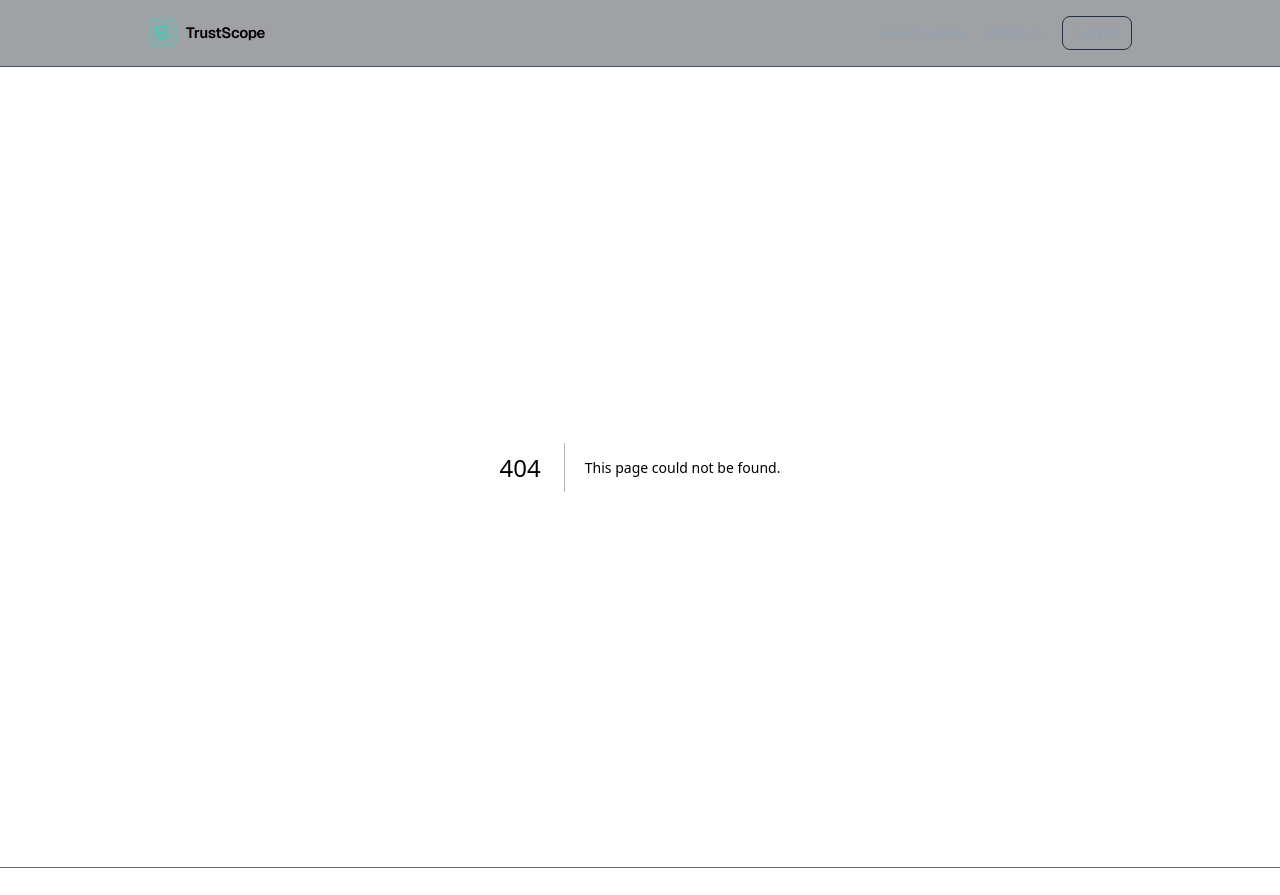
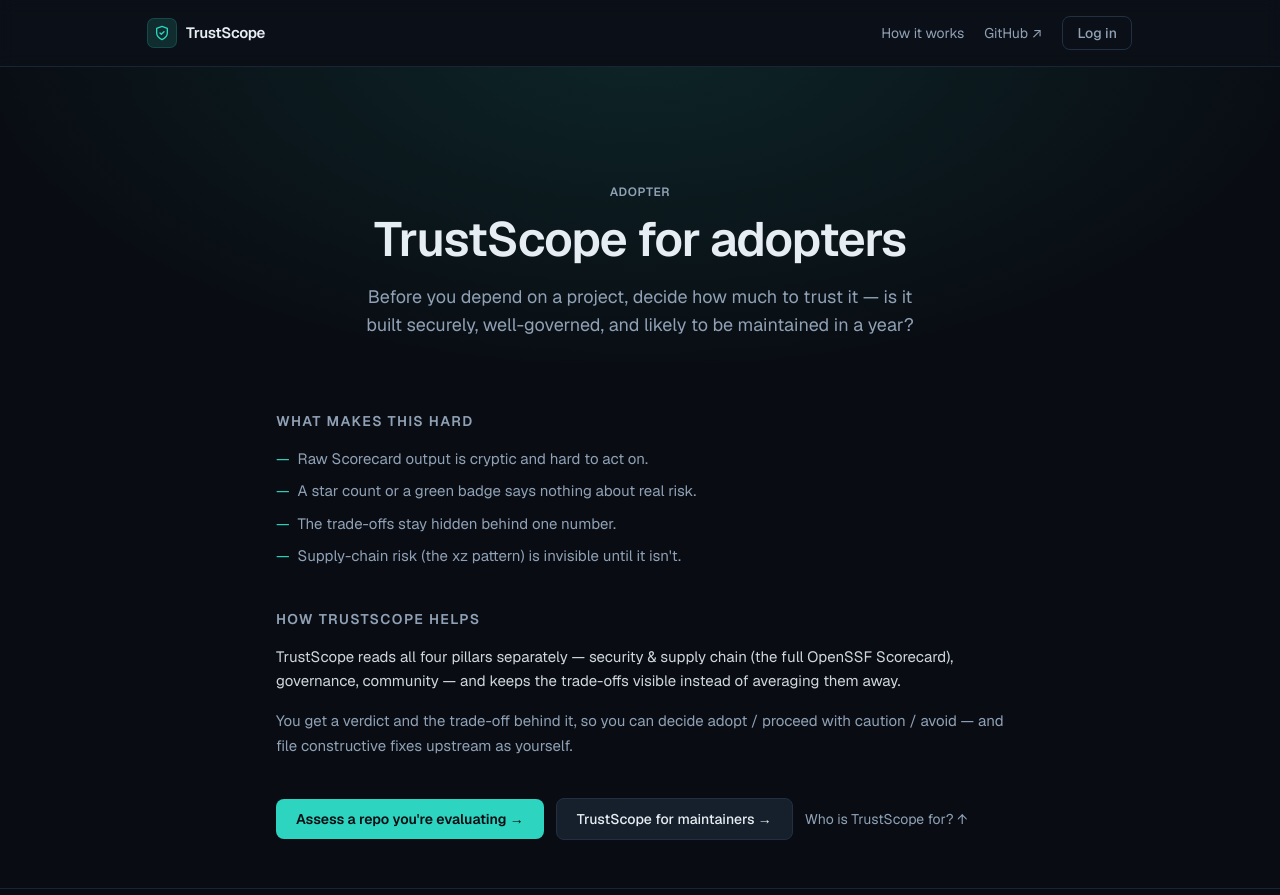
Before and after one commit to neckarshore-mmps/trustscope, a Next.js app: page /for/adopters in a window 1280 px wide. Before the commit this address had no page. Shown: the top 895 px of the page. Built offline with nearby package versions, Linux system fonts and the light colour scheme.

Commit message:
feat(for): /for/adopters + /for/maintainers explainer spokes
PersonaSpoke renders jtbd, pains, per-pillar help + cross-link to the other
persona and back to the hub. Per-page metadata. All gates green (typecheck,
lint 0-warn, build, unit 137, e2e 32).

```diff
--- /dev/null
+++ b/app/for/adopters/page.tsx
@@ -0,0 +1,13 @@
+import type { Metadata } from "next";
+import { PERSONAS } from "@/config/personas";
+import { PersonaSpoke } from "@/components/PersonaSpoke";
+
+export const metadata: Metadata = {
+  title: "TrustScope for adopters",
+  description:
+    "Vet a third-party open-source project before you depend on it — security, governance and community, with the trade-offs kept visible.",
+};
+
+export default function AdoptersPage() {
+  return <PersonaSpoke persona={PERSONAS.adopter} other={PERSONAS.maintainer} />;
+}
--- /dev/null
+++ b/app/for/maintainers/page.tsx
@@ -0,0 +1,13 @@
+import type { Metadata } from "next";
+import { PERSONAS } from "@/config/personas";
+import { PersonaSpoke } from "@/components/PersonaSpoke";
+
+export const metadata: Metadata = {
+  title: "TrustScope for maintainers",
+  description:
+    "See — and close — the trust gaps adopters look for in your own project, with constructive rule-based fixes you can file yourself.",
+};
+
+export default function MaintainersPage() {
+  return <PersonaSpoke persona={PERSONAS.maintainer} other={PERSONAS.adopter} />;
+}
--- /dev/null
+++ b/components/PersonaSpoke.tsx
@@ -0,0 +1,61 @@
+import Link from "next/link";
+import type { Persona } from "@/config/personas";
+
+export function PersonaSpoke({ persona, other }: { persona: Persona; other: Persona }) {
+  return (
+    <div>
+      <section className="hero-glow">
+        <div className="mx-auto max-w-3xl px-5 pb-6 pt-20 text-center sm:pt-28">
+          <span className="text-xs font-semibold uppercase tracking-wider text-muted">
+            {persona.tag}
+          </span>
+          <h1 className="mt-3 text-4xl font-semibold tracking-tight sm:text-5xl">
+            {persona.spoke.title}
+          </h1>
+          <p className="mx-auto mt-5 max-w-xl text-lg text-muted">{persona.spoke.jtbd}</p>
+        </div>
+      </section>
+
+      <section className="mx-auto max-w-3xl px-5 py-12">
+        <h2 className="text-sm font-semibold uppercase tracking-widest text-muted">
+          What makes this hard
+        </h2>
+        <ul className="mt-4 space-y-2 text-[15px] leading-relaxed text-muted">
+          {persona.spoke.pains.map((p) => (
+            <li key={p} className="before:mr-2 before:text-brand before:content-['—']">
+              {p}
+            </li>
+          ))}
+        </ul>
+        <h2 className="mt-10 text-sm font-semibold uppercase tracking-widest text-muted">
+          How TrustScope helps
+        </h2>
+        <p className="mt-4 text-[15px] leading-relaxed text-foreground/90">
+          {persona.spoke.perPillar}
+        </p>
+        <p className="mt-4 text-[15px] leading-relaxed text-muted">{persona.spoke.walkthrough}</p>
+
+        <div className="mt-10 flex flex-wrap items-center gap-3">
+          <Link
+            href={persona.ctaHref}
+            className="inline-flex items-center rounded-lg bg-brand px-5 py-2.5 text-sm font-semibold text-background transition-opacity hover:opacity-90"
+          >
+            {persona.ctaLabel} →
+          </Link>
+          <Link
+            href={other.spokeHref}
+            className="inline-flex items-center rounded-lg border border-border bg-surface-2 px-5 py-2.5 text-sm font-medium transition-colors hover:border-brand/40"
+          >
+            {other.spoke.title} →
+          </Link>
+          <Link
+            href="/for"
+            className="text-sm text-muted transition-colors hover:text-foreground"
+          >
+            Who is TrustScope for? ↑
+          </Link>
+        </div>
+      </section>
+    </div>
+  );
+}
```
Also changed, not shown: 1 other file (tests, documents, lock files or other folders).
